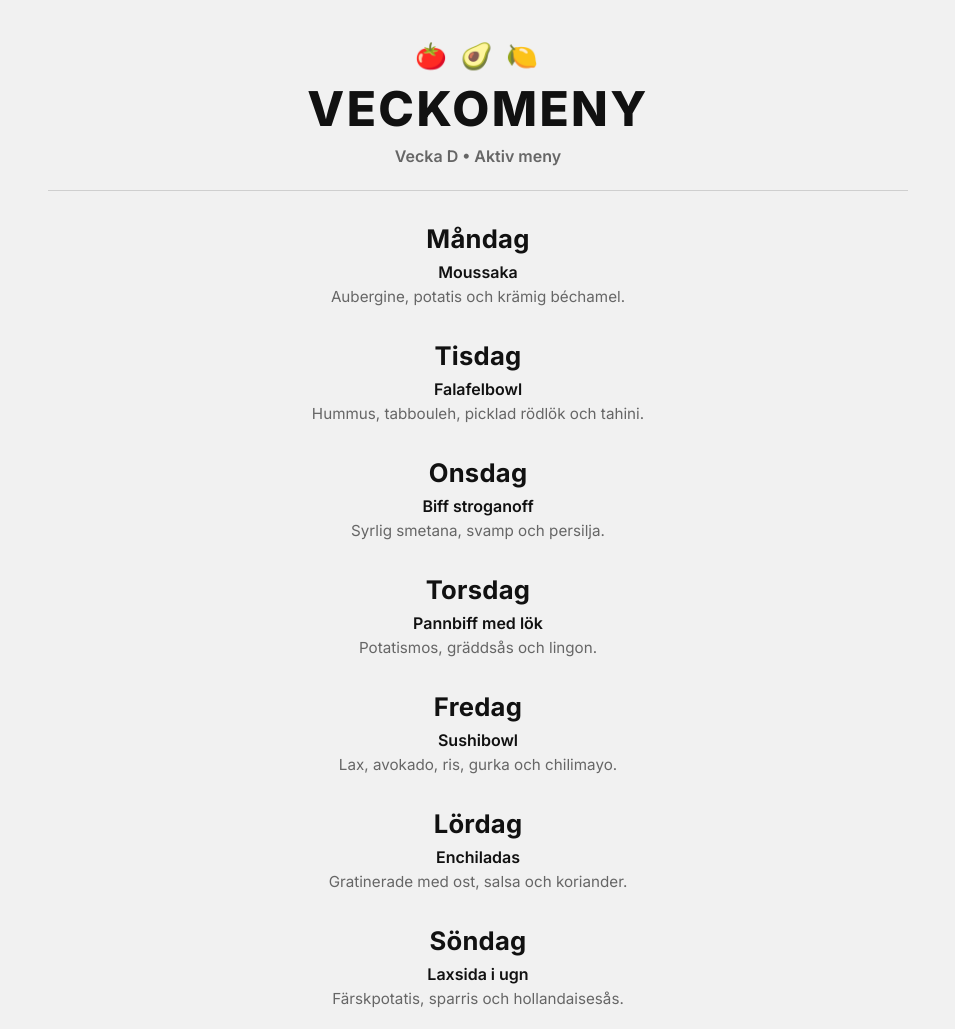
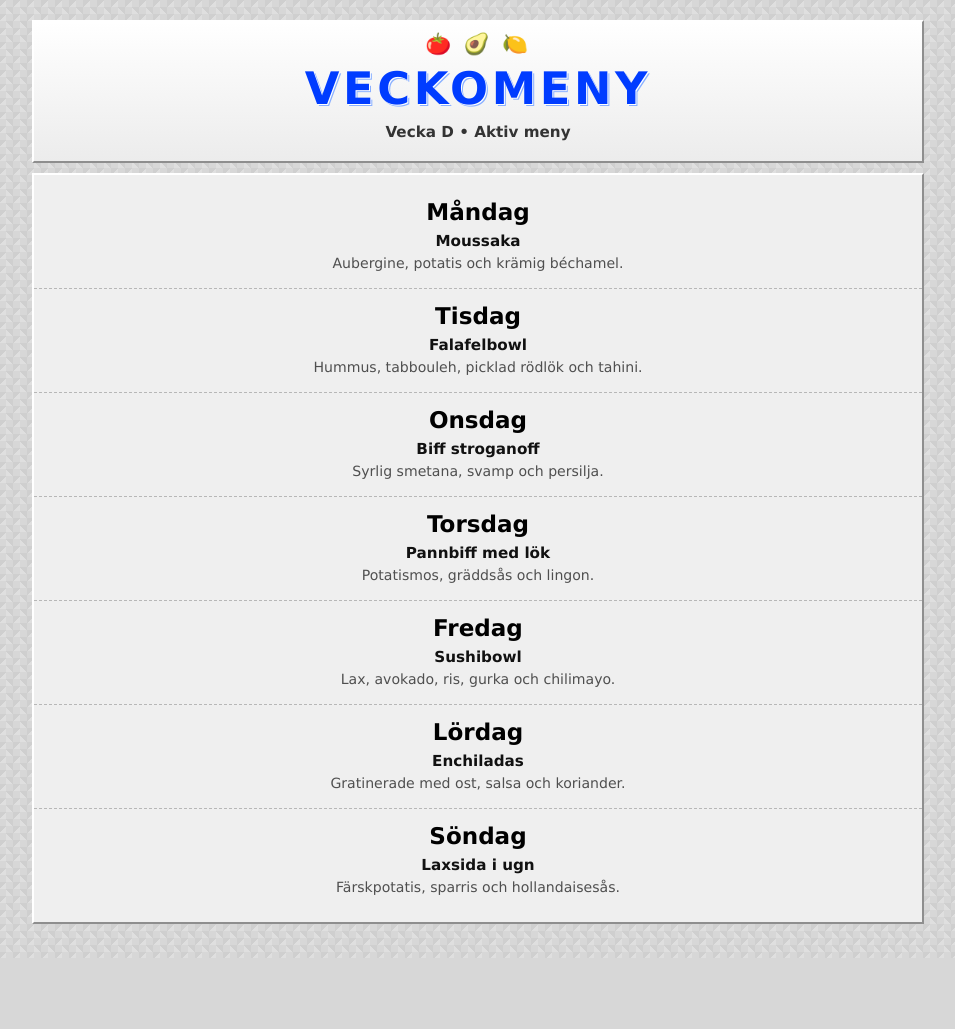
Before and after one commit to hollow-routine/weekly-menu-ipad, a plain HTML site: page index.html in a window 1280 px wide. Shown: the top 1029 px of the page, without its empty margins (162-1117 px from the left). After the commit the page ends 958 px from the top, so only its background shows below. Drawn offline with Linux system fonts and the light colour scheme.

Commit message:
Restyle menu with 90s web aesthetic and classic system fonts

```diff
--- a/styles.css
+++ b/styles.css
@@ -1,8 +1,11 @@
 :root {
-  --bg: #f1f1f1;
-  --text: #111111;
-  --muted: #666666;
-  --line: #cfcfcf;
+  --bg: #d7d7d7;
+  --panel: #efefef;
+  --text: #111;
+  --muted: #4f4f4f;
+  --line-dark: #8e8e8e;
+  --line-light: #ffffff;
+  --accent: #003cff;
 }
 
 * {
@@ -11,47 +14,65 @@
 
 body {
   margin: 0;
-  background: var(--bg);
   color: var(--text);
-  font-family: "Inter", system-ui, -apple-system, Segoe UI, Roboto, Arial, sans-serif;
+  font-family: Verdana, Tahoma, Arial, sans-serif;
+  background-color: var(--bg);
+  background-image:
+    linear-gradient(45deg, rgba(255, 255, 255, 0.2) 25%, transparent 25%),
+    linear-gradient(-45deg, rgba(255, 255, 255, 0.2) 25%, transparent 25%),
+    linear-gradient(45deg, transparent 75%, rgba(0, 0, 0, 0.04) 75%),
+    linear-gradient(-45deg, transparent 75%, rgba(0, 0, 0, 0.04) 75%);
+  background-size: 14px 14px;
+  background-position: 0 0, 0 7px, 7px -7px, -7px 0;
 }
 
 .page {
-  max-width: 900px;
+  max-width: 920px;
   margin: 0 auto;
   min-height: 100dvh;
-  padding: 28px 20px 42px;
+  padding: 20px 14px 34px;
 }
 
 .hero {
   text-align: center;
-  padding: 12px 0 24px;
+  padding: 10px 10px 20px;
+  background: linear-gradient(180deg, #ffffff 0%, #ececec 100%);
+  border-top: 2px solid var(--line-light);
+  border-left: 2px solid var(--line-light);
+  border-right: 2px solid var(--line-dark);
+  border-bottom: 2px solid var(--line-dark);
 }
 
 .hero-mark {
-  font-size: 1.6rem;
-  letter-spacing: 0.2rem;
-  margin-bottom: 8px;
+  font-size: 1.3rem;
+  letter-spacing: 0.18rem;
+  margin-bottom: 6px;
 }
 
 .hero h1 {
   margin: 0;
-  font-size: clamp(2rem, 4vw, 3rem);
-  letter-spacing: 0.05em;
+  font-size: clamp(1.9rem, 4vw, 2.8rem);
+  letter-spacing: 0.08em;
   font-weight: 800;
+  color: var(--accent);
+  text-shadow: 1px 1px 0 #fff, 2px 2px 0 #8ab0ff;
 }
 
 .week-title {
   margin: 8px 0 0;
-  color: var(--muted);
-  font-weight: 600;
-  font-size: 1rem;
+  color: #333;
+  font-weight: 700;
+  font-size: 0.95rem;
 }
 
 .menu-wrap {
-  border-top: 1px solid var(--line);
-  border-bottom: 1px solid var(--line);
-  padding: 16px 0;
+  margin-top: 10px;
+  background: var(--panel);
+  border-top: 2px solid var(--line-light);
+  border-left: 2px solid var(--line-light);
+  border-right: 2px solid var(--line-dark);
+  border-bottom: 2px solid var(--line-dark);
+  padding: 10px 0;
 }
 
 .menu-list {
@@ -62,39 +83,44 @@ body {
 
 .menu-item {
   text-align: center;
-  padding: 16px 8px;
+  padding: 14px 8px;
+  border-top: 1px dashed #b7b7b7;
+}
+
+.menu-item:first-child {
+  border-top: none;
 }
 
 .day {
   display: block;
-  font-size: clamp(1.3rem, 2vw, 1.7rem);
+  font-size: clamp(1.15rem, 1.8vw, 1.45rem);
   font-weight: 700;
-  letter-spacing: 0.01em;
-  margin-bottom: 8px;
+  margin-bottom: 7px;
+  color: #000;
 }
 
 .dish {
   display: block;
-  font-size: clamp(1rem, 1.2vw, 1.08rem);
-  font-weight: 600;
+  font-size: clamp(0.95rem, 1.1vw, 1.03rem);
+  font-weight: 700;
   margin-bottom: 4px;
 }
 
 .desc {
   display: block;
   color: var(--muted);
-  font-size: 0.95rem;
-  line-height: 1.45;
-  max-width: 680px;
+  font-size: 0.88rem;
+  line-height: 1.42;
+  max-width: 700px;
   margin: 0 auto;
 }
 
 @media (max-width: 640px) {
   .page {
-    padding: 16px 14px 28px;
+    padding: 12px 8px 20px;
   }
 
   .menu-item {
-    padding: 14px 4px;
+    padding: 12px 6px;
   }
 }
```
